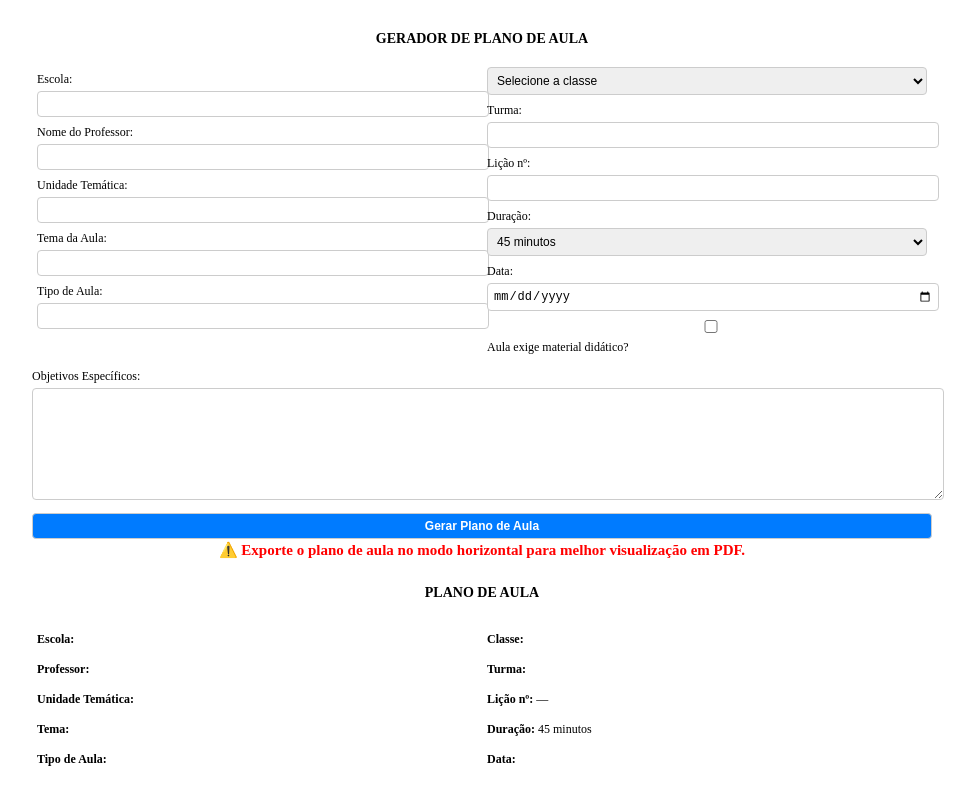
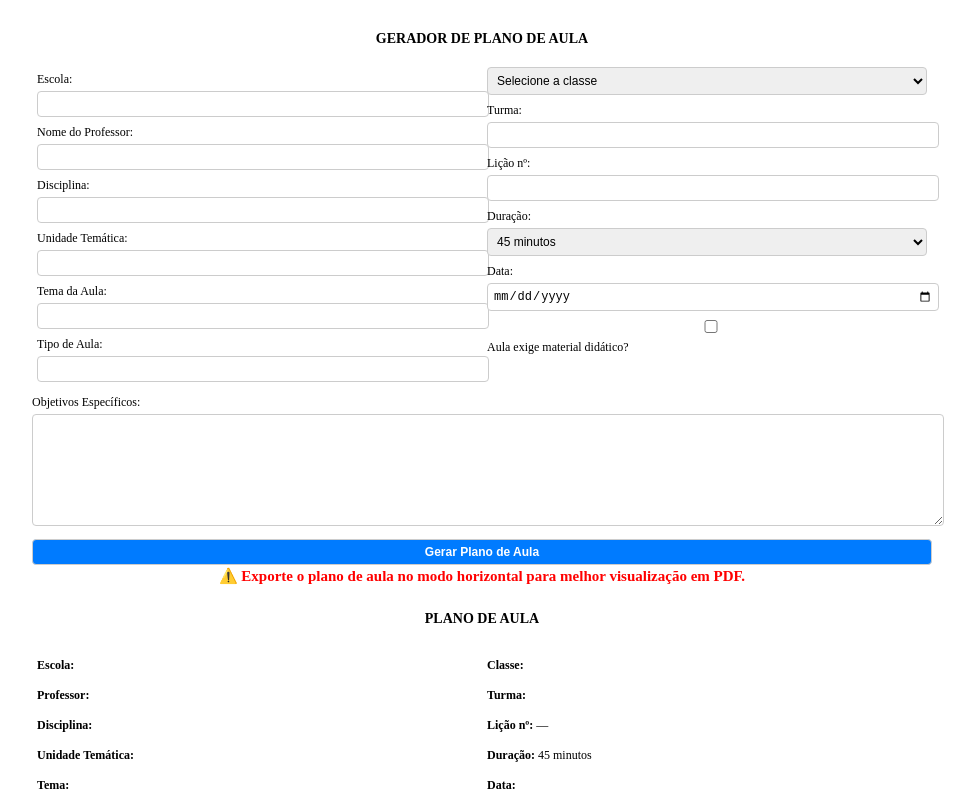
Before and after one commit to Benjanuario/plano, a plain HTML site: page plano_gerado.html in a window 1280 px wide. Both pictures are taken after a click on the button "Gerar Plano de Aula". Shown: the top 797 px of the page, without its empty margins (158-1133 px from the left). Drawn offline with nearby package versions, Linux system fonts and the light colour scheme.

Commit message:
Update plano_gerado.html

```diff
--- a/plano_gerado.html
+++ b/plano_gerado.html
@@ -120,6 +120,8 @@
           <input type="text" name="escola" required />
           <label>Nome do Professor:</label>
           <input type="text" name="professor" required />
+          <label>Disciplina:</label>
+          <input type="text" name="disciplina" required />
           <label>Unidade Temática:</label>
           <input type="text" name="unidade" required />
           <label>Tema da Aula:</label>
@@ -245,6 +247,7 @@ Participar activamente das discussões sobre "${tema}".`;
       document.getElementById('dadosEsquerda').innerHTML = `
         <p><strong>Escola:</strong> ${form.escola.value}</p>
         <p><strong>Professor:</strong> ${form.professor.value}</p>
+        <p><strong>Disciplina:</strong> ${form.disciplina.value}</p>
         <p><strong>Unidade Temática:</strong> ${form.unidade.value}</p>
         <p><strong>Tema:</strong> ${tema}</p>
         <p><strong>Tipo de Aula:</strong> ${form.tipo.value}</p>`;
```
